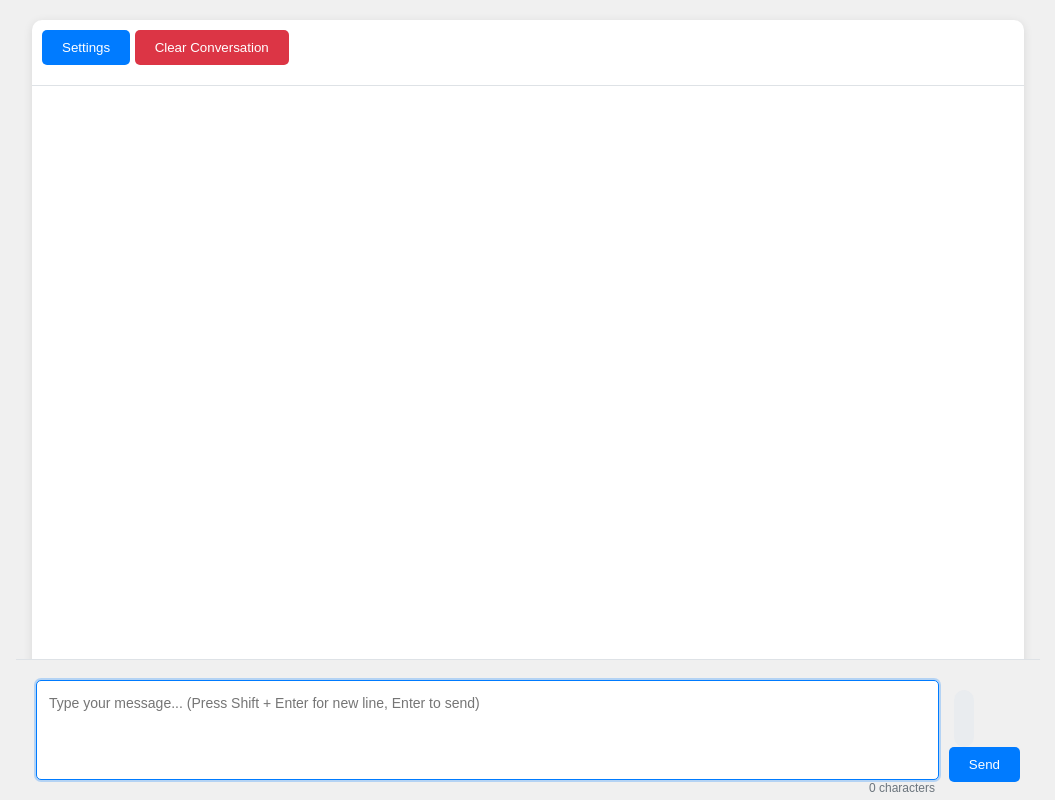
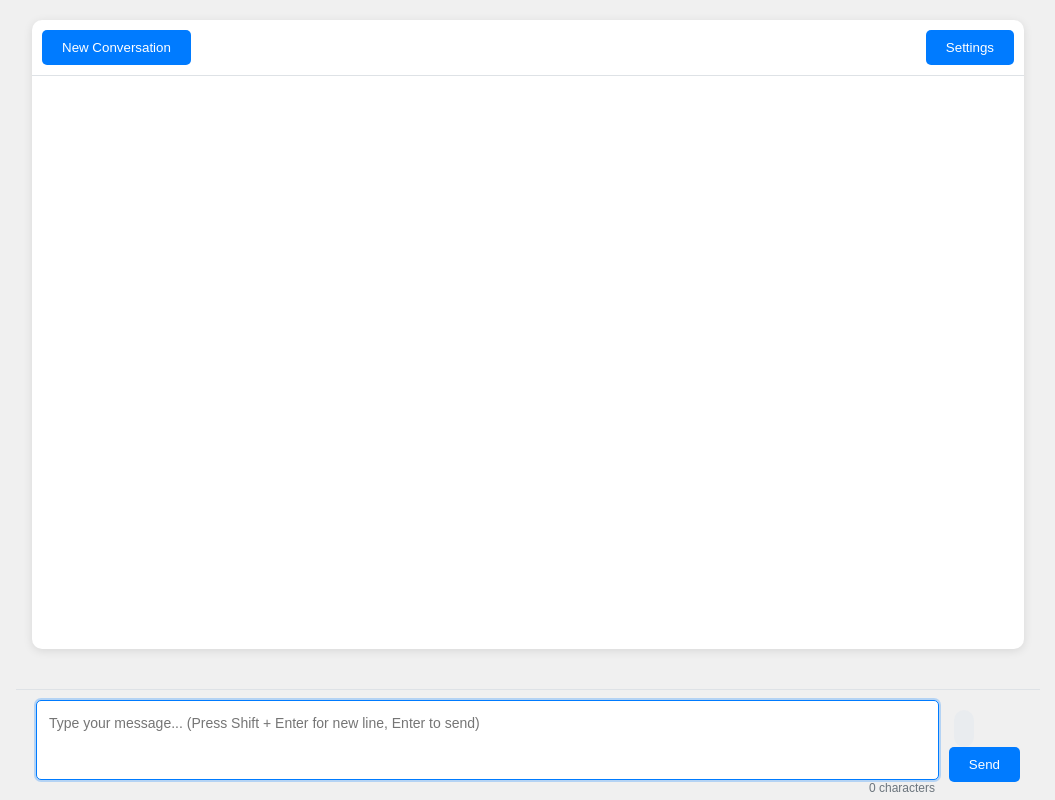
Before and after one commit to ctclg/chat-app, a FastAPI app: page / in a window 1280 px wide. Shown: the whole page, without its empty margins (112-1167 px from the left). Run offline with FastAPI, Linux system fonts and the light colour scheme.

Commit message:
Refactor chat UI styles and improve message timestamp handling for better clarity

```diff
--- a/static/css/styles.css
+++ b/static/css/styles.css
@@ -10,7 +10,7 @@
 }
 
 p {
-    margin-top: 15px;
+    margin-top: 5px;
     margin-bottom: 0px;
     white-space: pre-wrap;
 }
@@ -24,10 +24,11 @@
 }
 
 .chat-messages {
-    height: calc(100vh - 250px); /* Adjust height based on your layout */
+    height: calc(100vh - 227px); /* Adjust height based on your layout */
     overflow-y: auto;
     padding: 20px;
-    padding-bottom: 80px; /* Add padding for the fixed input */
+    padding-bottom: 0px;
+    padding-top: 0px;
 }
 
 .message {
@@ -40,10 +41,10 @@
 }
 
 .message-timestamp {
-    font-size: 0.75rem;
+    font-size: 0.6rem;
     color: #6c757d;
     position: absolute;
-    bottom: -18px;
+    bottom: -14px;
     right: 5px;
 }
 
@@ -123,9 +124,9 @@
 }
 
 .user-message-line{
-    font-size: 0.8rem;
+    font-size: 0.7rem;
     color:floralwhite;
-    height: 18px;
+    height: 16px;
     border-bottom: 1px solid;
     border-bottom-color:floralwhite;
     position: relative;
@@ -139,9 +140,9 @@
 }
 
 .bot-message-line{
-    font-size: 0.8rem;
+    font-size: 0.7rem;
     color:#5a6268;
-    height: 18px;
+    height: 16px;
     border-bottom: 1px solid;
     border-bottom-color:#5a6268;
     position: relative;
@@ -156,9 +157,9 @@
 }
 
 .system-message-line{
-    font-size: 0.8rem;
+    font-size: 0.7rem;
     color:#5a6268;
-    height: 18px;
+    height: 16px;
     border-bottom: 1px solid;
     border-bottom-color:#5a6268;
     position: relative;
@@ -169,8 +170,11 @@
     bottom: 0;           /* Align to the bottom */
     left: 0;             /* Align to the left */
     right: 0;            /* Align to the right */
-    padding: 20px;
-    height: 100px;
+    padding-top: 10px;
+    padding-bottom: 20px;
+    padding-left: 20px;
+    padding-right: 20px;
+    height: 80px;
     border-top: 1px solid #dee2e6;
     background-color: #f0f0f0;
     z-index: 1000;       /* Ensure it stays on top of other content */
@@ -192,8 +196,8 @@
     font-family: inherit;
     font-size: 14px;
     resize: none; /* Change from vertical to none */
-    min-height: 100px;
-    max-height: 100px;
+    min-height: 80px;
+    max-height: 80px;
     line-height: 1.5;
     box-sizing: border-box; /* Important for correct sizing */
 }
@@ -275,16 +279,6 @@
     background-color: #f8d7da;
 }
 
-/* Clear conversation button */
-#clear-chat {
-    margin-bottom: 10px;
-    background-color: #dc3545;
-}
-
-#clear-chat:hover {
-    background-color: #c82333;
-}
-
 .form-group select {
     width: 100%;
     padding: 8px;
@@ -323,7 +317,7 @@
     gap: 4px;
     width: fit-content;
     margin-left: 5px;
-    height: 37px;
+    height: 17px;
 }
 
 .typing-indicator span {
--- a/static/js/main.js
+++ b/static/js/main.js
@@ -155,7 +155,9 @@
     // Add timestamp
     const msgtimestamp = document.createElement('div');
     msgtimestamp.classList.add('message-timestamp');
-    msgtimestamp.textContent = timestamp
+    if (className != 'system-message'){
+        msgtimestamp.textContent = timestamp
+    }
 
     // Add line
     if (className === 'bot-message') {
@@ -171,7 +173,7 @@
     } else {
         const lineDiv = document.createElement('div');
         lineDiv.classList.add('system-message-line');
-        lineDiv.textContent = "Applied system message for this conversation:";
+        lineDiv.textContent = "System message:";
         messageElement.appendChild(lineDiv);
     }
 
@@ -217,9 +219,7 @@
     }
     actionsDiv.appendChild(copyButton);
     messageElement.appendChild(contentDiv);
-    if (className != 'system-message'){
-        messageElement.appendChild(msgtimestamp);
-    }
+    messageElement.appendChild(msgtimestamp);
     messageElement.appendChild(actionsDiv);
     messagesContainer.appendChild(messageElement);
     messagesContainer.scrollTop = messagesContainer.scrollHeight;
--- a/templates/index.html
+++ b/templates/index.html
@@ -52,9 +52,9 @@
         <!-- </div>-->
     </div>
     <div class="chat-container">
-        <div style="padding: 10px; border-bottom: 1px solid #dee2e6;">
-            <button id="toggle-settings">Settings</button>
-            <button id="clear-chat">Clear Conversation</button>
+        <div style="display: flex;justify-content: space-between; padding: 10px; border-bottom: 1px solid #dee2e6; padding-bottom: 10px;">
+            <div style="float: left;"><button id="clear-chat">New Conversation</button></div>
+            <div style="float: right;"><button id="toggle-settings">Settings</button></div>
         </div>
         <div class="chat-messages" id="chat-messages">
             <!-- Messages will be dynamically added here -->
```
